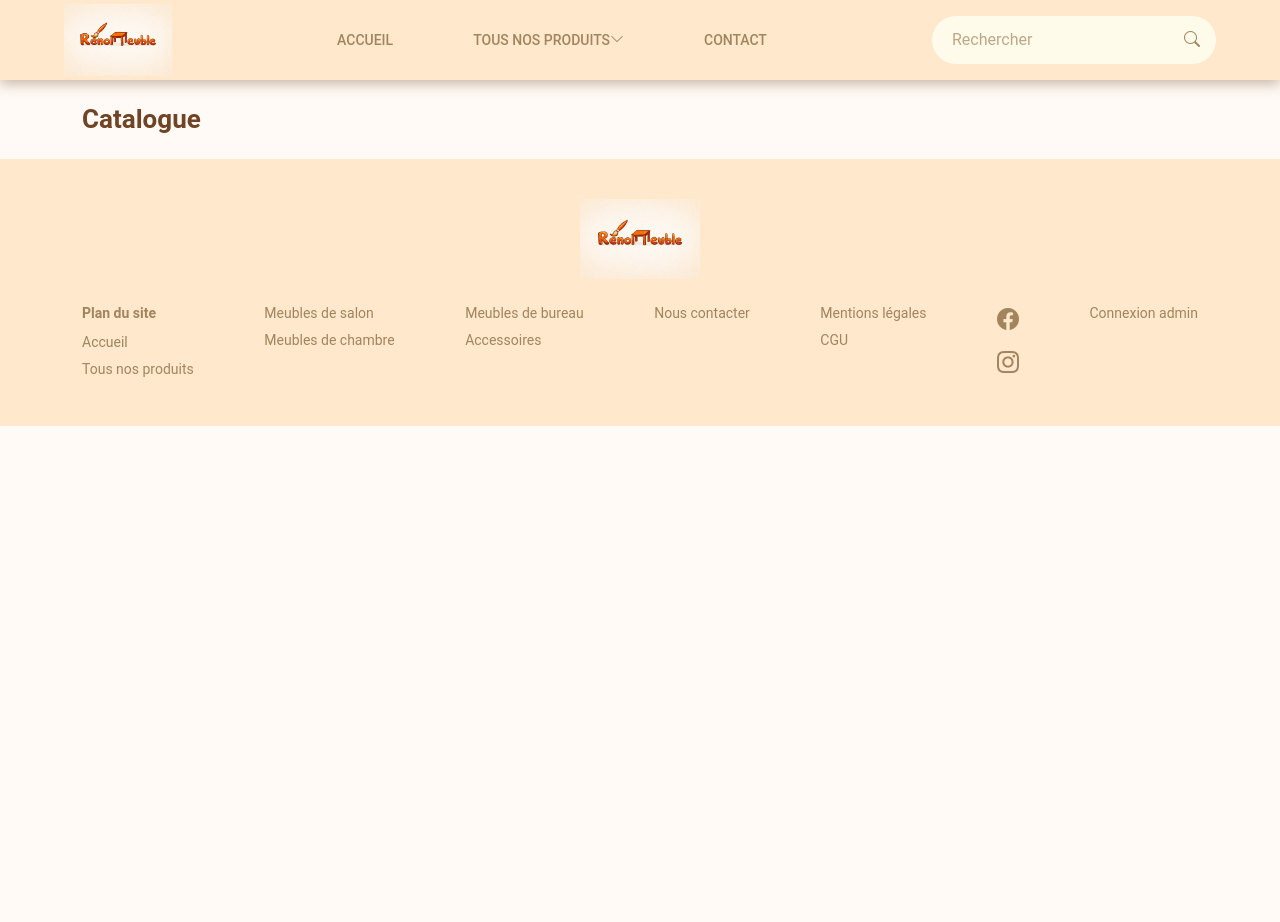
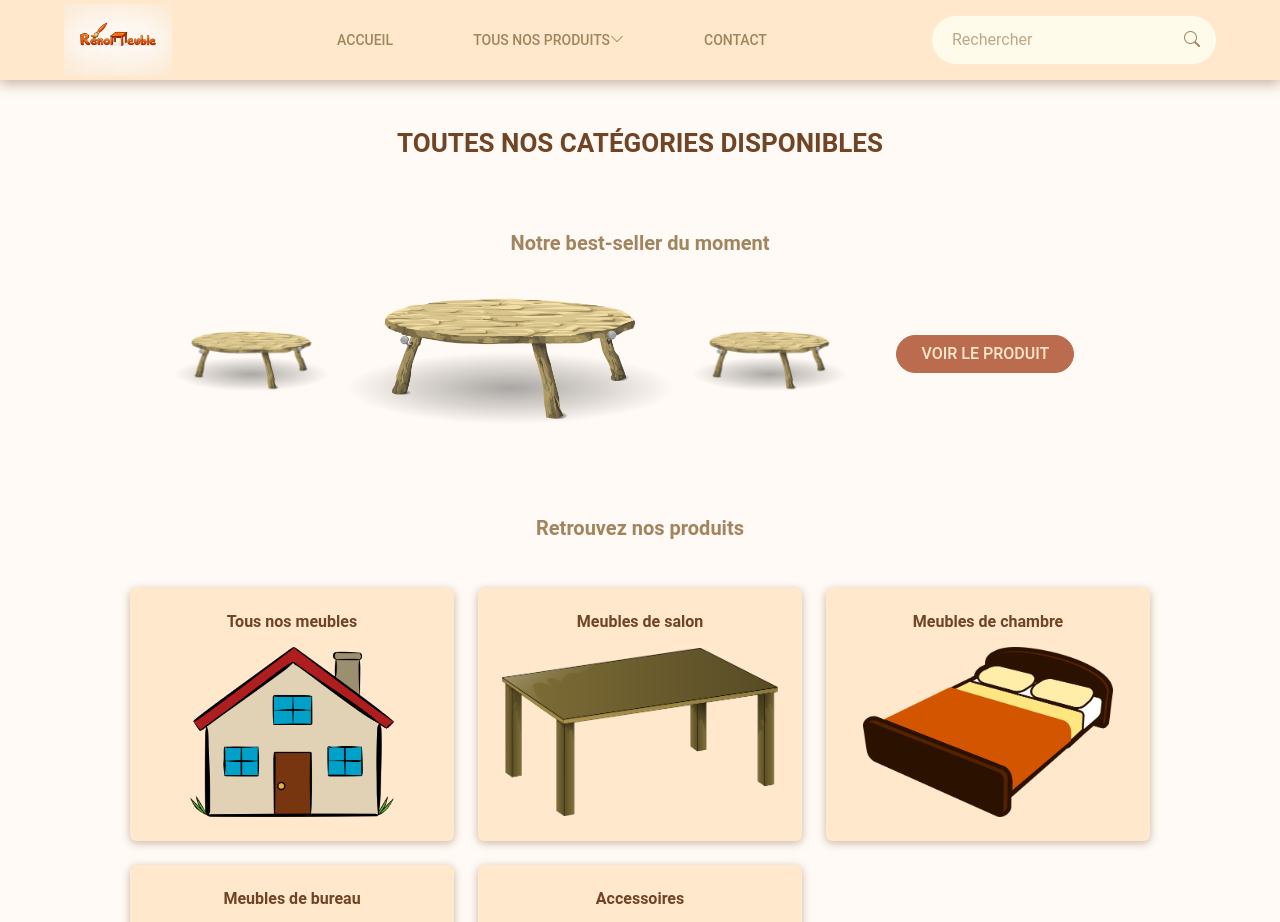
Before and after one commit to AngieGit09/liard-angelique-preparation-examen-tp-dwwm-, a React app in the folder frontend/: page /catalogue in a window 1280 px wide. Shown: the top 922 px of the page. Before the commit the page ends 800 px from the top, so only its background shows below. Built offline with nearby package versions, Linux system fonts and the light colour scheme; the HTML template or start-up script is replaced by a standard one.

Commit message:
crétion page catalogue + card catégorie

```diff
--- a/frontend/src/components/CategoryCard.jsx
+++ b/frontend/src/components/CategoryCard.jsx
@@ -0,0 +1,32 @@
+import { Link } from "react-router-dom";
+
+// CARD CATALOGUE
+function CategoryCard({ title, image, link }) {
+  return (
+    <div className="col-6 col-lg-4 d-flex">
+      <Link to={link} className="text-decoration-none w-100">
+        <div
+          className="card h-100 text-center border-0 p-4 d-flex flex-column category-card"
+          style={{ backgroundColor: "var(--bs-secondary)" }}
+        >
+          <h3
+            className="h6 fw-semibold mb-3"
+            style={{ color: "var(--bs-dark)" }}
+          >
+            {title}
+          </h3>
+
+          <div className="flex-grow-1 d-flex align-items-center justify-content-center">
+            <img
+              src={image}
+              alt={title}
+              className="img-fluid category-card-img"
+            />
+          </div>
+        </div>
+      </Link>
+    </div>
+  );
+}
+
+export default CategoryCard;
--- a/frontend/src/pages/Catalogue.jsx
+++ b/frontend/src/pages/Catalogue.jsx
@@ -1,5 +1,98 @@
+import { Link } from "react-router-dom";
+import CategoryCard from "../components/CategoryCard";
+
 function Catalogue() {
-  return <h1>Catalogue</h1>;
+  return (
+    <div className="catalogue">
+      {/* ==== TITRE ==== */}
+      <section className="container-fluid px-5 py-4 text-center">
+        <h1 className="mb-4">Toutes nos catégories disponibles</h1>
+      </section>
+
+      {/* ==== BEST SELLER ==== */}
+      <section className="container-fluid px-5 py-4 text-center">
+        <h2 className="h5 fw-semibold mb-4">Notre best-seller du moment</h2>
+
+        <div className="row align-items-center justify-content-center g-3">
+          {/* Petite image gauche */}
+          <div className="col-3 col-md-2">
+            <img
+              src="/images/table_basse.png"
+              className="img-fluid bestseller-img-small"
+              alt="Table basse - vue 1"
+            />
+          </div>
+
+          {/* Image principale */}
+          <div className="col-6 col-md-4">
+            <img
+              src="/images/table_basse.png"
+              className="img-fluid bestseller-img-large"
+              alt="Table basse - best seller"
+            />
+          </div>
+
+          {/* Petite image droite */}
+          <div className="col-3 col-md-2">
+            <img
+              src="/images/table_basse.png"
+              className="img-fluid bestseller-img-small"
+              alt="Table basse - vue 2"
+            />
+          </div>
+
+          {/* Bouton */}
+          <div className="col-12 col-md-3 d-flex align-items-center justify-content-center mt-3 mt-md-0">
+            <Link
+              to="/produit/1"
+              className="btn btn-primary rounded-pill px-4 text-uppercase text-nowrap"
+            >
+              voir le produit
+            </Link>
+          </div>
+        </div>
+      </section>
+
+      {/* ==== CATÉGORIES ==== */}
+      <section className="container-fluid px-5 py-5">
+        <h2 className="text-center h5 fw-semibold mb-5">
+          Retrouvez nos produits
+        </h2>
+
+        <div className="row g-4 align-items-stretch">
+          <CategoryCard
+            title="Tous nos meubles"
+            image="/images/house.png"
+            link="/categorie/tous"
+          />
+
+          <CategoryCard
+            title="Meubles de salon"
+            image="/images/table.png"
+            link="/categorie/salon"
+          />
+
+          <CategoryCard
+            title="Meubles de chambre"
+            image="/images/bed.png"
+            link="/categorie/chambre"
+          />
+
+          <CategoryCard
+            title="Meubles de bureau"
+            image="/images/bureau.png"
+            link="/categorie/bureau"
+          />
+
+          <CategoryCard
+            title="Accessoires"
+            image="/images/rocking-horse.png"
+            link="/categorie/accessoires"
+          />
+        </div>
+      </section>
+    </div>
+  );
 }
 
 export default Catalogue;
--- a/frontend/src/styles/global.css
+++ b/frontend/src/styles/global.css
@@ -11,6 +11,7 @@ h1 {
   font-weight: 600; /* semi-bold */
   color: var(--bs-dark);
   font-size: 26px;
+  text-transform: uppercase;
 }
 
 /* Sous-titres */
@@ -46,3 +47,35 @@ i {
 .product-highlight-img {
   max-width: 400px;
 }
+
+/* BEST SELLER image page d'accueil */
+.bestseller-img-small {
+  max-height: 120px;
+  object-fit: contain;
+}
+
+.bestseller-img-large {
+  max-height: 220px;
+  object-fit: contain;
+}
+
+/* CATEGORY CARDS */
+.category-card {
+  transition: transform 0.2s ease, box-shadow 0.2s ease;
+  box-shadow: 0 2px 8px var(--color-shadow-card);
+}
+
+.category-card:hover {
+  transform: translateY(-5px);
+  box-shadow: 0 4px 16px var(--color-shadow-card);
+}
+
+.category-card-img {
+  max-height: 170px;
+  object-fit: contain;
+}
+
+/* IMAGE PRODUIT COUP DE CŒUR page catalogue */
+.product-highlight-img {
+  max-width: 400px;
+}
--- a/frontend/src/styles/variables.css
+++ b/frontend/src/styles/variables.css
@@ -3,7 +3,7 @@
   --bs-primary: #a2845e; /* texte + icônes */
   --bs-secondary: #ffe8cc; /* header / footer / cartes */
   --bs-light: #fffaf5; /* fond page */
-  --bs-dark: #704424; /* H1 */
+  --bs-dark: #704424; /* H1 + titre cards*/
 
   /* === COMPOSANTS SPÉCIFIQUES === */
   --color-button: #bb6c4e;
```
Also changed, not shown: frontend/public/images/table.png (renamed from frontend/public/images/table-23627_1280.png).
